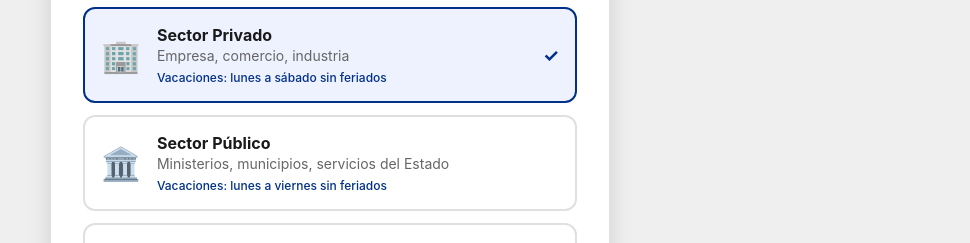
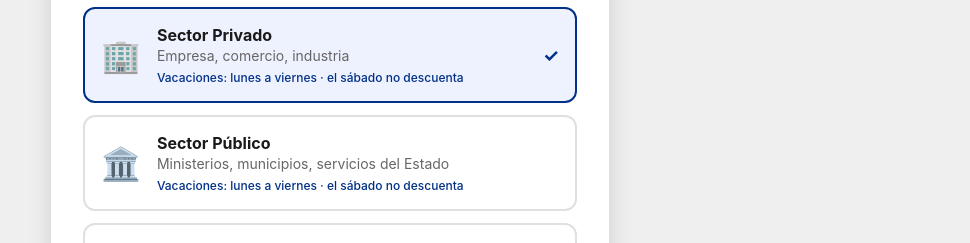
Before and after one commit to mvargascode/vacaciones-chile, a React (Vite) app: page / in a window 1280 px wide. Both pictures are taken after a click on the button "Siguiente →". Shown: the part 354-597 px from the top of the page, without its empty margins (310-1280 px from the left). Built offline with nearby package versions, Linux system fonts and the light colour scheme.

Commit message:
fix: corrige texto sector privado en onboarding (sábado no descuenta)

```diff
--- a/src/features/onboarding/SectorSelector.tsx
+++ b/src/features/onboarding/SectorSelector.tsx
@@ -27,7 +27,7 @@ export function SectorSelector({ value, onChange }: SectorSelectorProps) {
               Empresa, comercio, industria
             </span>
             <span className={styles.optionRule}>
-              Vacaciones: lunes a sábado sin feriados
+              Vacaciones: lunes a viernes · el sábado no descuenta
             </span>
           </div>
           {value === 'privado' && <span className={styles.check}>✓</span>}
@@ -45,7 +45,7 @@ export function SectorSelector({ value, onChange }: SectorSelectorProps) {
               Ministerios, municipios, servicios del Estado
             </span>
             <span className={styles.optionRule}>
-              Vacaciones: lunes a viernes sin feriados
+              Vacaciones: lunes a viernes · el sábado no descuenta
             </span>
           </div>
           {value === 'publico' && <span className={styles.check}>✓</span>}
```
